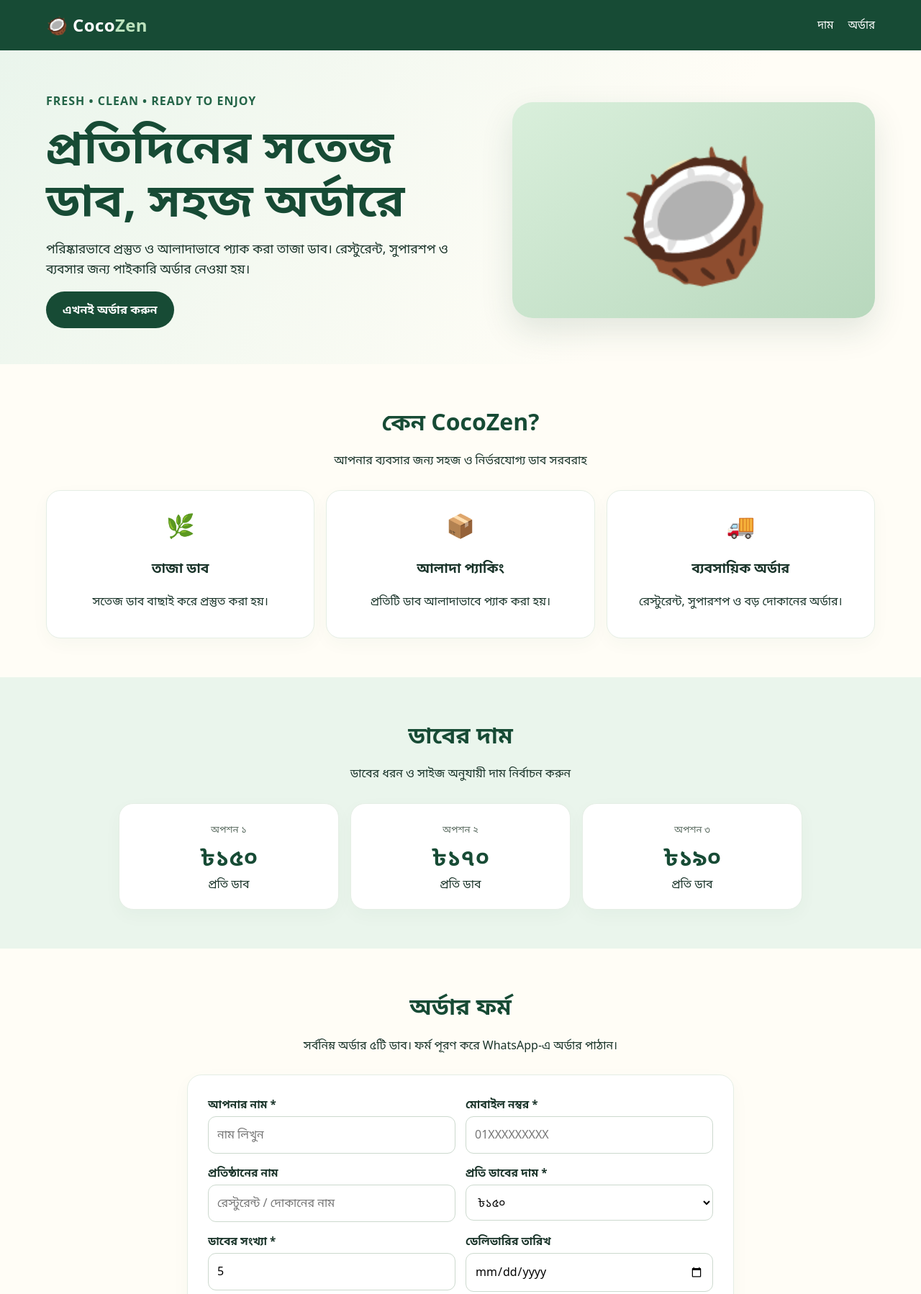
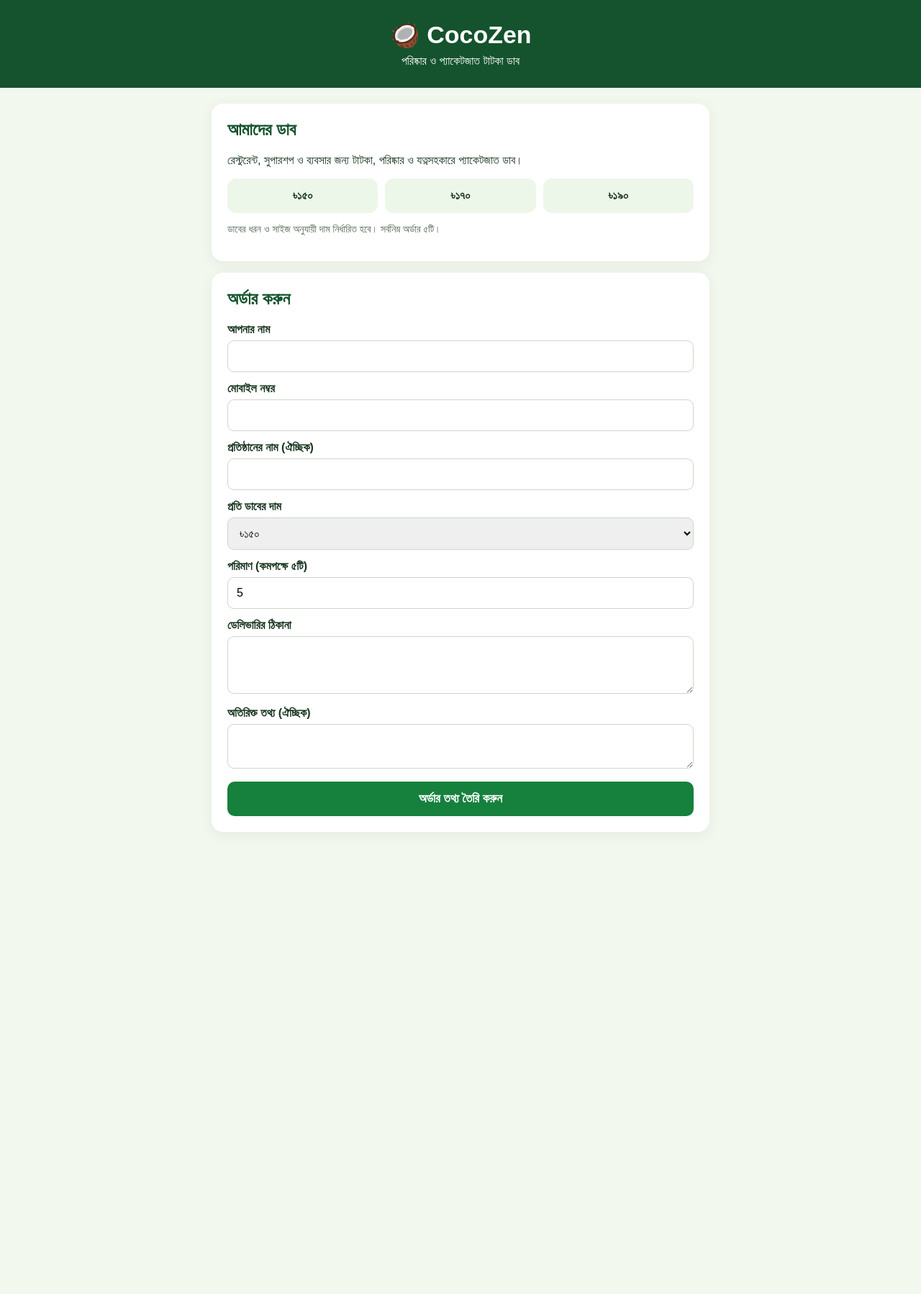
Before and after one commit to mmohimenapu-prog/CocoZen, a plain HTML site: page index.html in a window 1280 px wide. Shown: the top 1798 px of the page at 72% size. After the commit the page ends 1178 px from the top, so only its background shows below. Drawn offline with Linux system fonts and the light colour scheme.

Commit message:
Add files via upload

```diff
--- a/index.html
+++ b/index.html
@@ -3,106 +3,72 @@
 <head>
 <meta charset="UTF-8">
 <meta name="viewport" content="width=device-width, initial-scale=1.0">
-<meta name="theme-color" content="#174b35">
-<title>CocoZen | Fresh Coconut</title>
+<title>CocoZen - Fresh Coconut</title>
 <style>
-:root{--green:#174b35;--green2:#236447;--mint:#eaf5ec;--cream:#fffdf6;--gold:#e9b949;--ink:#193329}
-*{box-sizing:border-box}html{scroll-behavior:smooth}body{margin:0;font-family:system-ui,-apple-system,"Noto Sans Bengali",Arial,sans-serif;background:var(--cream);color:var(--ink);line-height:1.6}
-header{background:var(--green);color:white;padding:16px 5%;display:flex;align-items:center;justify-content:space-between;gap:16px;position:sticky;top:0;z-index:5}
-.logo{font-weight:900;font-size:1.5rem;letter-spacing:.4px}.logo span{color:#bce2bd}nav a{color:white;text-decoration:none;margin-left:20px;font-size:.95rem}
-.hero{background:linear-gradient(120deg,#eaf5ec 0%,#fffdf6 70%);padding:58px 5% 50px;display:grid;grid-template-columns:1.1fr .9fr;gap:32px;align-items:center}
-.eyebrow{color:var(--green2);font-weight:800;letter-spacing:1px}.hero h1{font-size:clamp(2.2rem,5vw,4rem);line-height:1.15;margin:12px 0;color:var(--green)}.hero p{font-size:1.1rem;max-width:560px}
-.hero-art{min-height:300px;border-radius:28px;background:radial-gradient(circle at 50% 45%,#f7e7b5 0 18%,transparent 19%),linear-gradient(145deg,#d9efdb,#b8d8bd);display:flex;align-items:center;justify-content:center;font-size:clamp(6rem,16vw,11rem);box-shadow:0 18px 45px #174b3520}
-.btn{display:inline-block;border:0;border-radius:999px;background:var(--green);color:#fff;padding:13px 23px;font-weight:800;text-decoration:none;cursor:pointer}.btn:hover{background:var(--green2)}
-section{padding:54px 5%}.section-head{text-align:center;max-width:700px;margin:0 auto 28px}.section-head h2{font-size:2rem;color:var(--green);margin:0 0 8px}
-.features{display:grid;grid-template-columns:repeat(3,1fr);gap:16px}.feature,.price-card,.order-card{background:white;border:1px solid #e5eee5;border-radius:20px;padding:22px;box-shadow:0 8px 24px #174b3509}.feature{text-align:center}.feature .emoji{font-size:2rem}
-.prices{background:var(--mint)}.price-grid{display:grid;grid-template-columns:repeat(3,1fr);gap:16px;max-width:950px;margin:auto}.price-card{text-align:center}.price-card strong{display:block;font-size:2rem;color:var(--green)}.price-card small{color:#5b6c61}
-.order-wrap{max-width:760px;margin:auto}.order-card{padding:28px}.form-grid{display:grid;grid-template-columns:1fr 1fr;gap:14px}label{display:block;font-weight:700;font-size:.95rem;margin-bottom:5px}input,select,textarea{width:100%;padding:12px;border:1px solid #ccd9ce;border-radius:11px;font:inherit;background:#fff}textarea{min-height:90px;resize:vertical}.full{grid-column:1/-1}.hint{font-size:.88rem;color:#607166}.total{background:var(--mint);padding:14px;border-radius:12px;font-weight:800;margin:14px 0;color:var(--green);display:flex;justify-content:space-between}
-footer{background:var(--green);color:#eaf5ec;text-align:center;padding:28px 5%}footer a{color:#fff}
-@media(max-width:720px){header{padding:13px 5%}nav a{margin-left:10px;font-size:.85rem}.hero{grid-template-columns:1fr;padding-top:38px}.hero-art{min-height:210px}.features,.price-grid{grid-template-columns:1fr}.form-grid{grid-template-columns:1fr}.full{grid-column:auto}section{padding:42px 5%}}
+*{box-sizing:border-box}body{margin:0;font-family:Arial,sans-serif;background:#f3f8ef;color:#18351e}
+header{background:#14532d;color:white;padding:28px 16px;text-align:center}
+header h1{font-size:34px;margin:0 0 8px}header p{margin:0}
+main{max-width:720px;margin:22px auto;padding:0 14px}
+.card{background:white;border-radius:16px;padding:22px;margin:16px 0;box-shadow:0 4px 18px #173b1712}
+h2{color:#14532d;margin-top:0}.prices{display:flex;gap:10px;flex-wrap:wrap}
+.price{flex:1;min-width:110px;background:#edf7e9;border-radius:12px;padding:15px;text-align:center;font-weight:bold}
+label{display:block;font-weight:bold;margin:14px 0 6px}
+input,select,textarea{width:100%;padding:12px;border:1px solid #cbd8c8;border-radius:9px;font-size:16px}
+button,.wa{display:block;width:100%;border:0;border-radius:10px;padding:14px;background:#16803d;color:white;font-size:17px;font-weight:bold;text-align:center;text-decoration:none;margin-top:14px;cursor:pointer}
+.wa.alt{background:#075e54}.hint{font-size:14px;color:#526452}
+#result{display:none}
 </style>
 </head>
 <body>
-<header>
-  <div class="logo">🥥 Coco<span>Zen</span></div>
-  <nav><a href="#prices">দাম</a><a href="#order">অর্ডার</a></nav>
-</header>
+<header><h1>🥥 CocoZen</h1><p>পরিষ্কার ও প্যাকেটজাত টাটকা ডাব</p></header>
 <main>
-  <section class="hero">
-    <div>
-      <div class="eyebrow">FRESH • CLEAN • READY TO ENJOY</div>
-      <h1>প্রতিদিনের সতেজ ডাব, সহজ অর্ডারে</h1>
-      <p>পরিষ্কারভাবে প্রস্তুত ও আলাদাভাবে প্যাক করা তাজা ডাব। রেস্টুরেন্ট, সুপারশপ ও ব্যবসার জন্য পাইকারি অর্ডার নেওয়া হয়।</p>
-      <a class="btn" href="#order">এখনই অর্ডার করুন</a>
-    </div>
-    <div class="hero-art" aria-label="ডাবের ইলাস্ট্রেশন">🥥</div>
-  </section>
-  <section>
-    <div class="section-head"><h2>কেন CocoZen?</h2><p>আপনার ব্যবসার জন্য সহজ ও নির্ভরযোগ্য ডাব সরবরাহ</p></div>
-    <div class="features">
-      <div class="feature"><div class="emoji">🌿</div><h3>তাজা ডাব</h3><p>সতেজ ডাব বাছাই করে প্রস্তুত করা হয়।</p></div>
-      <div class="feature"><div class="emoji">📦</div><h3>আলাদা প্যাকিং</h3><p>প্রতিটি ডাব আলাদাভাবে প্যাক করা হয়।</p></div>
-      <div class="feature"><div class="emoji">🚚</div><h3>ব্যবসায়িক অর্ডার</h3><p>রেস্টুরেন্ট, সুপারশপ ও বড় দোকানের অর্ডার।</p></div>
-    </div>
-  </section>
-  <section class="prices" id="prices">
-    <div class="section-head"><h2>ডাবের দাম</h2><p>ডাবের ধরন ও সাইজ অনুযায়ী দাম নির্বাচন করুন</p></div>
-    <div class="price-grid">
-      <div class="price-card"><small>অপশন ১</small><strong>৳১৫০</strong><span>প্রতি ডাব</span></div>
-      <div class="price-card"><small>অপশন ২</small><strong>৳১৭০</strong><span>প্রতি ডাব</span></div>
-      <div class="price-card"><small>অপশন ৩</small><strong>৳১৯০</strong><span>প্রতি ডাব</span></div>
-    </div>
-  </section>
-  <section id="order">
-    <div class="section-head"><h2>অর্ডার ফর্ম</h2><p>সর্বনিম্ন অর্ডার ৫টি ডাব। ফর্ম পূরণ করে WhatsApp-এ অর্ডার পাঠান।</p></div>
-    <div class="order-wrap">
-      <form class="order-card" id="orderForm">
-        <div class="form-grid">
-          <div><label for="name">আপনার নাম *</label><input id="name" required placeholder="নাম লিখুন"></div>
-          <div><label for="phone">মোবাইল নম্বর *</label><input id="phone" required inputmode="tel" placeholder="01XXXXXXXXX"></div>
-          <div><label for="business">প্রতিষ্ঠানের নাম</label><input id="business" placeholder="রেস্টুরেন্ট / দোকানের নাম"></div>
-          <div><label for="price">প্রতি ডাবের দাম *</label><select id="price" required><option value="150">৳১৫০</option><option value="170">৳১৭০</option><option value="190">৳১৯০</option></select></div>
-          <div><label for="qty">ডাবের সংখ্যা *</label><input id="qty" type="number" min="5" step="1" value="5" required></div>
-          <div><label for="date">ডেলিভারির তারিখ</label><input id="date" type="date"></div>
-          <div class="full"><label for="address">ডেলিভারির ঠিকানা *</label><textarea id="address" required placeholder="সম্পূর্ণ ঠিকানা লিখুন"></textarea></div>
-          <div class="full"><label for="notes">অতিরিক্ত তথ্য</label><textarea id="notes" placeholder="বিশেষ কোনো নির্দেশনা থাকলে লিখুন"></textarea></div>
-        </div>
-        <div class="total"><span>মোট মূল্য</span><span id="total">৳৭৫০</span></div>
-        <p class="hint">অর্ডার পাঠালে WhatsApp খুলবে। সেখানে মেসেজটি Send করে অর্ডার নিশ্চিত করুন।</p>
-        <button class="btn" type="submit" style="width:100%">WhatsApp-এ অর্ডার পাঠান</button>
-      </form>
-    </div>
-  </section>
+<section class="card">
+<h2>আমাদের ডাব</h2>
+<p>রেস্টুরেন্ট, সুপারশপ ও ব্যবসার জন্য টাটকা, পরিষ্কার ও যত্নসহকারে প্যাকেটজাত ডাব।</p>
+<div class="prices"><div class="price">৳১৫০</div><div class="price">৳১৭০</div><div class="price">৳১৯০</div></div>
+<p class="hint">ডাবের ধরন ও সাইজ অনুযায়ী দাম নির্ধারিত হবে। সর্বনিম্ন অর্ডার ৫টি।</p>
+</section>
+<section class="card">
+<h2>অর্ডার করুন</h2>
+<form id="orderForm">
+<label>আপনার নাম</label><input id="name" required>
+<label>মোবাইল নম্বর</label><input id="phone" required inputmode="tel">
+<label>প্রতিষ্ঠানের নাম (ঐচ্ছিক)</label><input id="business">
+<label>প্রতি ডাবের দাম</label><select id="price"><option value="150">৳১৫০</option><option value="170">৳১৭০</option><option value="190">৳১৯০</option></select>
+<label>পরিমাণ (কমপক্ষে ৫টি)</label><input id="qty" type="number" min="5" value="5" required>
+<label>ডেলিভারির ঠিকানা</label><textarea id="address" rows="3" required></textarea>
+<label>অতিরিক্ত তথ্য (ঐচ্ছিক)</label><textarea id="note" rows="2"></textarea>
+<button type="submit">অর্ডার তথ্য তৈরি করুন</button>
+</form>
+<div id="result">
+<p id="summary"></p>
+<p><b>যেকোনো একটি WhatsApp নম্বর বেছে নিয়ে অর্ডার পাঠান:</b></p>
+<a class="wa" id="wa1" target="_blank" rel="noopener">WhatsApp: +8801841485254</a>
+<a class="wa alt" id="wa2" target="_blank" rel="noopener">WhatsApp: +8801568680865</a>
+<p class="hint">WhatsApp খুললে মেসেজটি দেখে Send চাপুন।</p>
+</div>
+</section>
 </main>
-<footer><strong>CocoZen</strong><p>Fresh Coconut • Cleanly Packed</p><p>অর্ডার ও যোগাযোগ: WhatsApp <a href="https://wa.me/8801841485254">+8801841485254</a></p></footer>
 <script>
-const orderNumber = "8801841485254";
-const priceEl = document.getElementById("price");
-const qtyEl = document.getElementById("qty");
-const totalEl = document.getElementById("total");
-function updateTotal(){
-  const p = Number(priceEl.value);
-  const q = Math.max(0, Number(qtyEl.value) || 0);
-  totalEl.textContent = "৳" + (p*q).toLocaleString("bn-BD");
-}
-priceEl.addEventListener("change", updateTotal);
-qtyEl.addEventListener("input", updateTotal);
-document.getElementById("orderForm").addEventListener("submit", function(e){
-  e.preventDefault();
-  const name = document.getElementById("name").value.trim();
-  const phone = document.getElementById("phone").value.trim();
-  const business = document.getElementById("business").value.trim() || "উল্লেখ নেই";
-  const price = Number(priceEl.value);
-  const qty = Number(qtyEl.value);
-  const date = document.getElementById("date").value || "পরে জানাব";
-  const address = document.getElementById("address").value.trim();
-  const notes = document.getElementById("notes").value.trim() || "নেই";
-  if(qty < 5){ alert("সর্বনিম্ন ৫টি ডাব অর্ডার করতে হবে।"); qtyEl.focus(); return; }
-  const total = price * qty;
-  const message = `🥥 CocoZen নতুন অর্ডার\n\nনাম: ${name}\nমোবাইল: ${phone}\nপ্রতিষ্ঠান: ${business}\nপ্রতি ডাব: ৳${price}\nপরিমাণ: ${qty}টি\nমোট: ৳${total}\nডেলিভারির তারিখ: ${date}\nঠিকানা: ${address}\nঅতিরিক্ত তথ্য: ${notes}`;
-  window.open("https://wa.me/" + orderNumber + "?text=" + encodeURIComponent(message), "_blank");
+document.getElementById('orderForm').addEventListener('submit',function(e){
+ e.preventDefault();
+ const name=document.getElementById('name').value.trim();
+ const phone=document.getElementById('phone').value.trim();
+ const business=document.getElementById('business').value.trim();
+ const price=Number(document.getElementById('price').value);
+ const qty=Number(document.getElementById('qty').value);
+ const address=document.getElementById('address').value.trim();
+ const note=document.getElementById('note').value.trim();
+ if(qty<5){alert('সর্বনিম্ন ৫টি ডাব অর্ডার করতে হবে।');return;}
+ const total=price*qty;
+ const msg=`CocoZen অর্ডার\nনাম: ${name}\nমোবাইল: ${phone}\nপ্রতিষ্ঠান: ${business||'উল্লেখ নেই'}\nপ্রতি ডাব: ৳${price}\nপরিমাণ: ${qty}টি\nমোট: ৳${total}\nঠিকানা: ${address}\nঅতিরিক্ত তথ্য: ${note||'নেই'}`;
+ const encoded=encodeURIComponent(msg);
+ document.getElementById('wa1').href='https://wa.me/8801841485254?text='+encoded;
+ document.getElementById('wa2').href='https://wa.me/8801568680865?text='+encoded;
+ document.getElementById('summary').textContent=`মোট অর্ডার মূল্য: ৳${total}`;
+ document.getElementById('result').style.display='block';
+ document.getElementById('result').scrollIntoView({behavior:'smooth'});
 });
-updateTotal();
 </script>
 </body>
 </html>
```
